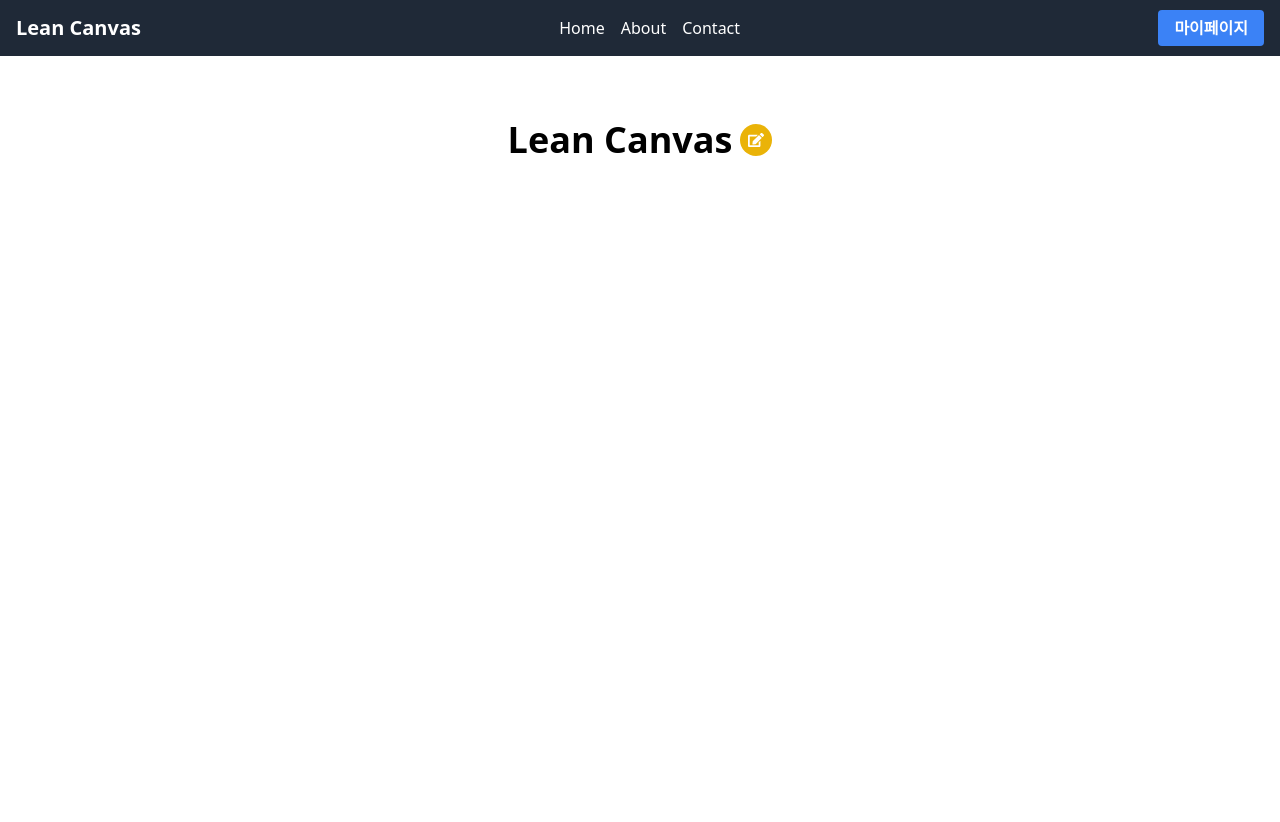
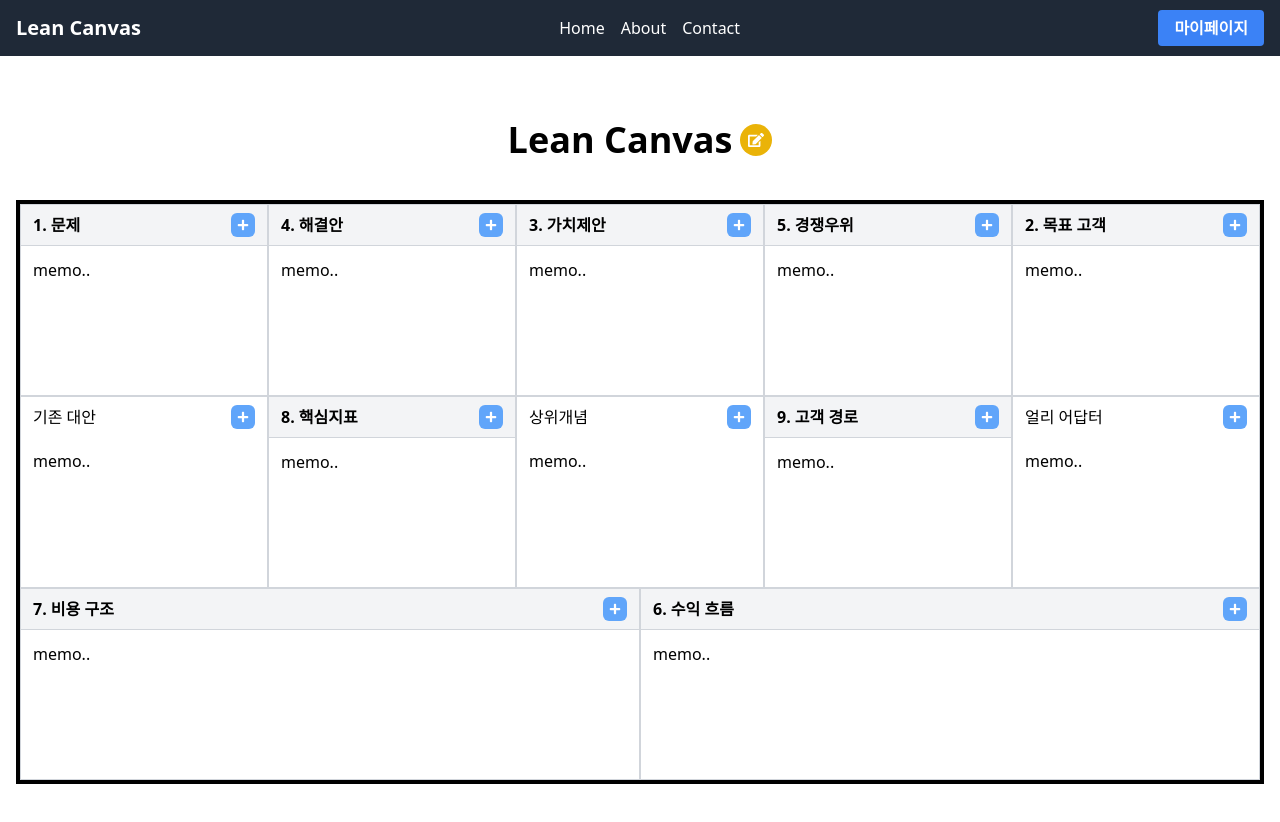
Before and after one commit to noh1oo1/lean-canvas-react, a React (Vite) app: page /canvases/1 in a window 1280 px wide. Shown: the top 822 px of the page. Before the commit the page ends 800 px from the top, so only its background shows below. Built offline with nearby package versions, Linux system fonts and the light colour scheme.

Commit message:
feat: 레이아웃 UI 작업

```diff
--- /dev/null
+++ b/src/components/CanvasCard.jsx
@@ -0,0 +1,19 @@
+import { FaPlus } from 'react-icons/fa';
+
+function CanvasCard({ title, isSubtitle = false }) {
+  return (
+    <div className="row-span-1 bg-white min-h-48 border border-collapse border-gray-300">
+      <div
+        className={`${isSubtitle === false && 'bg-gray-100 border-b border-b-gray-300'} flex items-start justify-between px-3 py-2`}
+      >
+        <h3 className={`${isSubtitle === false && 'font-bold'} `}>{title}</h3>
+        <button className="bg-blue-400  text-white p-1.5 text-xs rounded-md">
+          <FaPlus />
+        </button>
+      </div>
+      <div className="space-y-3 min-h-32 p-3">memo..</div>
+    </div>
+  );
+}
+
+export default CanvasCard;
--- /dev/null
+++ b/src/components/LeanCanvas.jsx
@@ -0,0 +1,26 @@
+import CanvasCard from './CanvasCard';
+
+function LeanCanvas() {
+  return (
+    <div className="border-4 border-black">
+      <div className="grid grid-cols-5">
+        <CanvasCard title={'1. 문제'} />
+        <CanvasCard title={'4. 해결안'} />
+        <CanvasCard title={'3. 가치제안'} />
+        <CanvasCard title={'5. 경쟁우위'} />
+        <CanvasCard title={'2. 목표 고객'} />
+        <CanvasCard title={'기존 대안'} isSubtitle />
+        <CanvasCard title={'8. 핵심지표'} />
+        <CanvasCard title={'상위개념'} isSubtitle />
+        <CanvasCard title={'9. 고객 경로'} />
+        <CanvasCard title={'얼리 어답터'} isSubtitle />
+      </div>
+      <div className="grid grid-cols-2">
+        <CanvasCard title={'7. 비용 구조'} />
+        <CanvasCard title={'6. 수익 흐름'} />
+      </div>
+    </div>
+  );
+}
+
+export default LeanCanvas;
--- a/src/pages/CanvasDetail.jsx
+++ b/src/pages/CanvasDetail.jsx
@@ -1,9 +1,11 @@
 import CanvasTitle from '../components/CanvasTitle';
+import LeanCanvas from '../components/LeanCanvas';
 
 function CanvasDetail() {
   return (
     <div>
       <CanvasTitle />
+      <LeanCanvas />
     </div>
   );
 }
```
